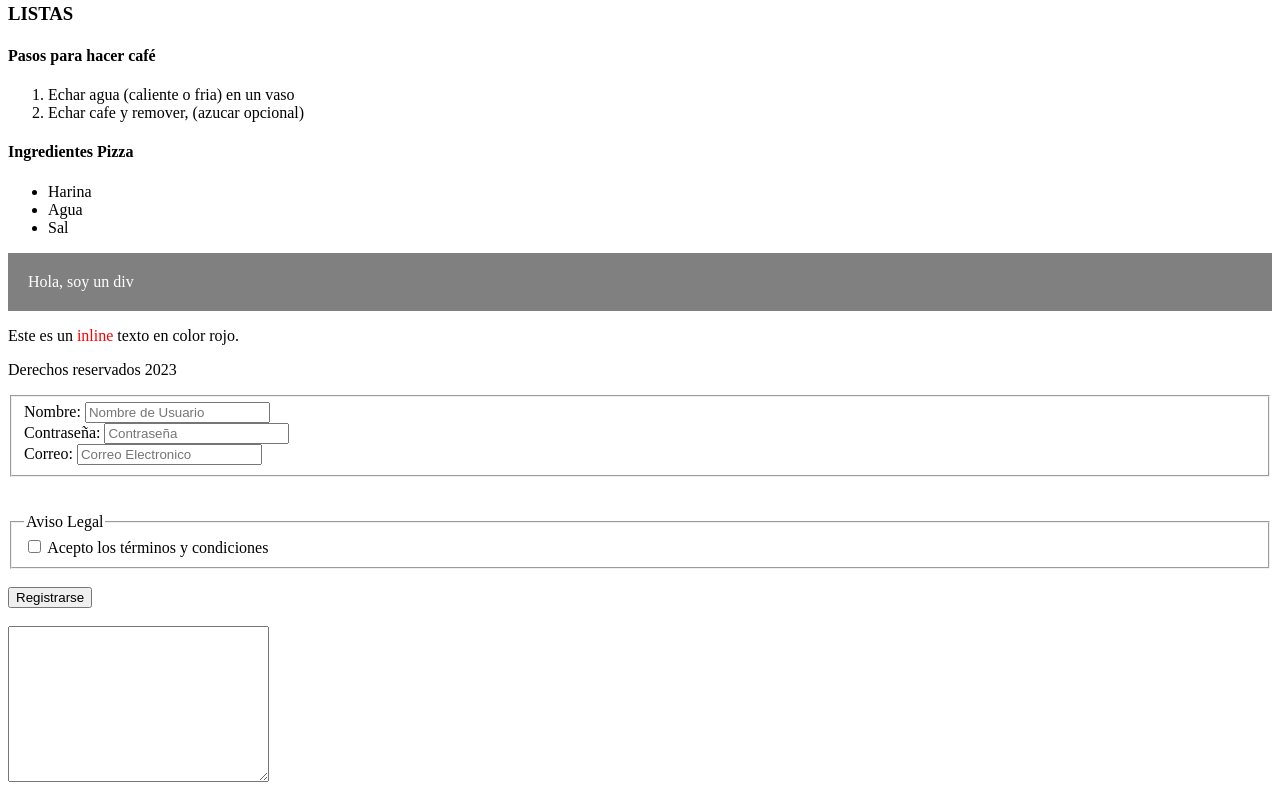
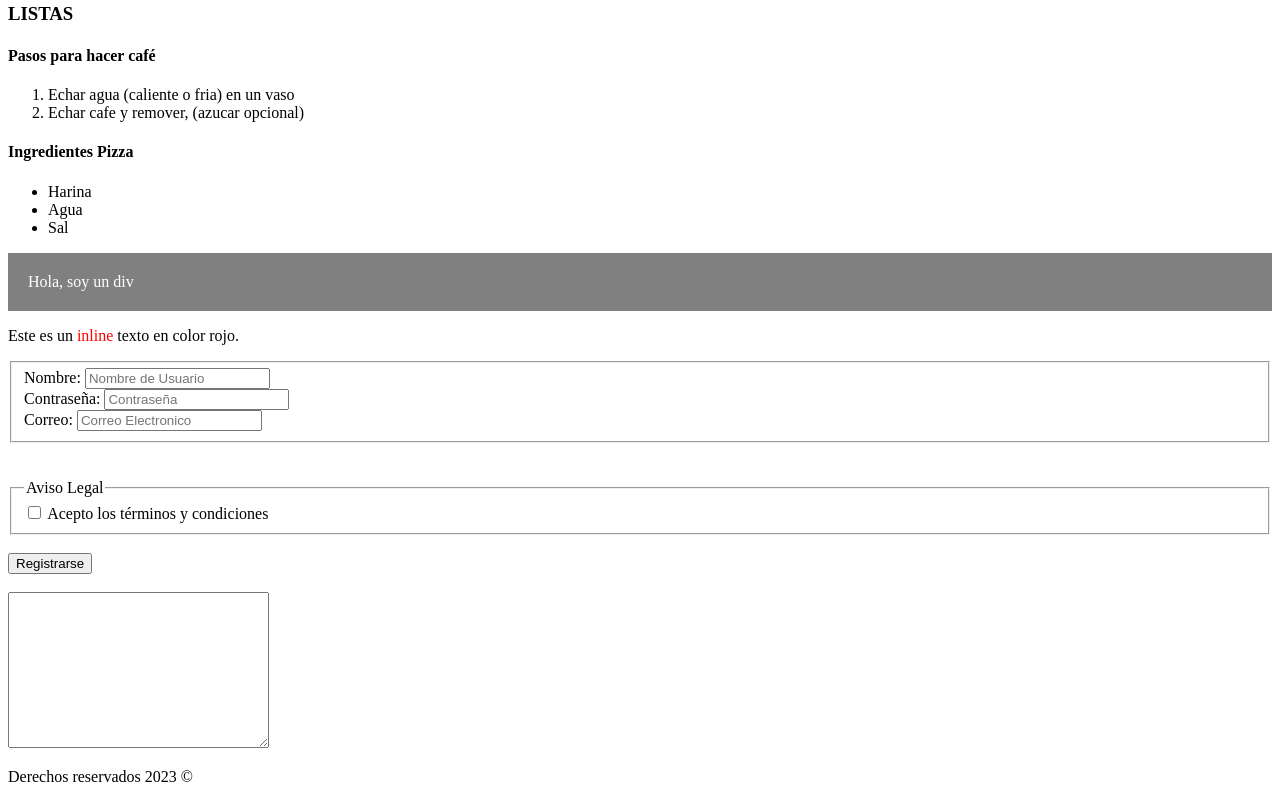
Before and after one commit to jonathanjd7/Practica2html, a plain HTML site: page index.html in a window 1280 px wide. Shown: the part 1318-2120 px from the top of the page. Drawn offline with Linux system fonts and the light colour scheme.

Commit message:
Update index.html
footer modificado

```diff
--- a/index.html
+++ b/index.html
@@ -2,7 +2,6 @@
 <html lang="es">
   <head>
     <meta charset="UTF-8" />
-    <meta name="viewport" content="width=device-width, initial-scale=1.0" />
     <meta name="description" content="Página de práctica de HTML">
     <meta name="author" content="Jonathan Doicela">
     <meta name="viewport" content="width=device-width, initial-scale=1.0">
@@ -113,9 +112,7 @@
 
     <p>Este es un <span class="rojo">inline</span> texto en color rojo.</p>
 
-    <footer>
-        <p>Derechos reservados 2023</p>
-    </footer>
+
 
       <fieldset>
      <form action="/procesar-datos" method="POST">
@@ -152,6 +149,10 @@
       </textarea>
     </form>
 
+    <footer>
+        <p>Derechos reservados 2023 &copy; </p>
+    </footer>
+
 
   </body>
 </html>
```
